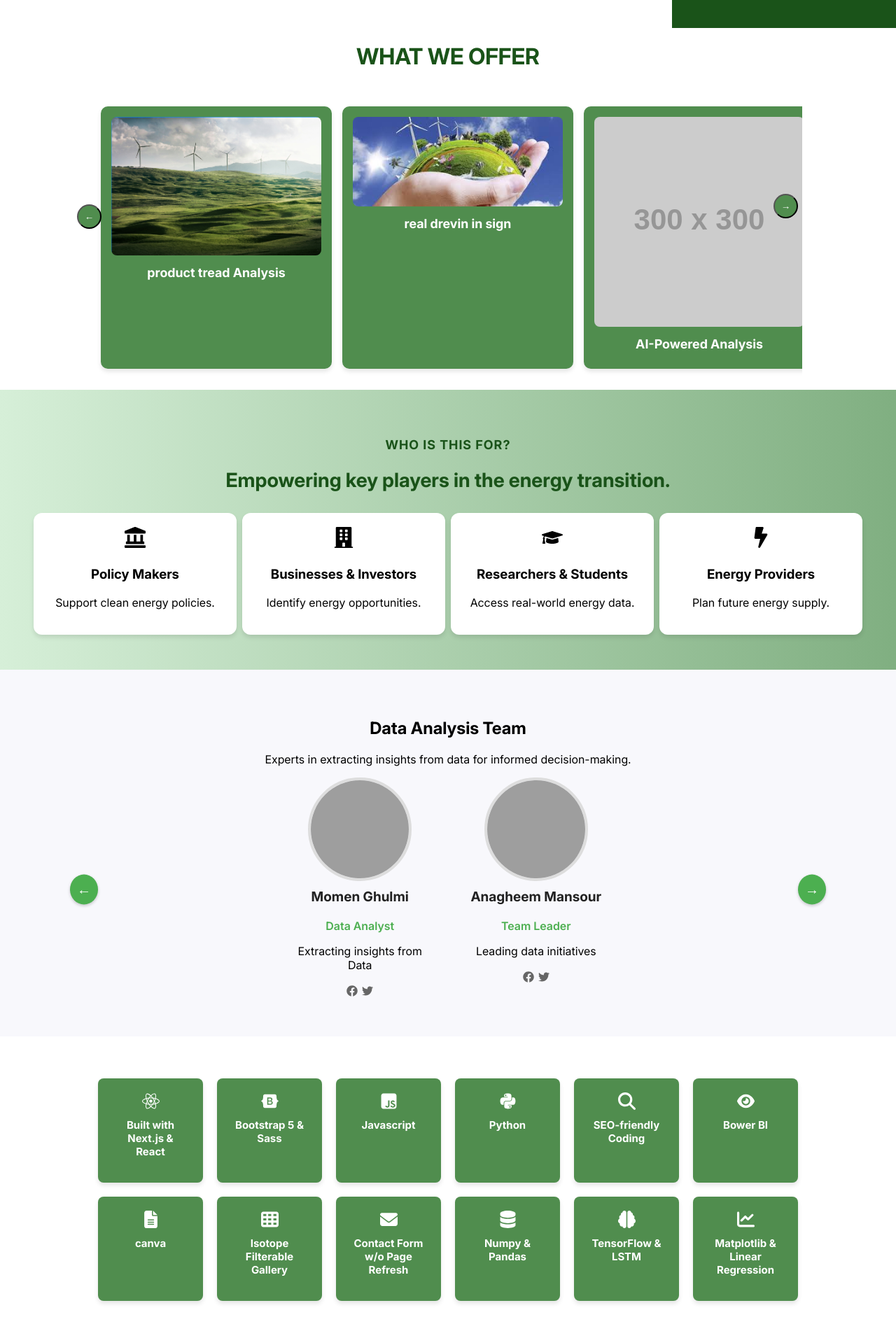
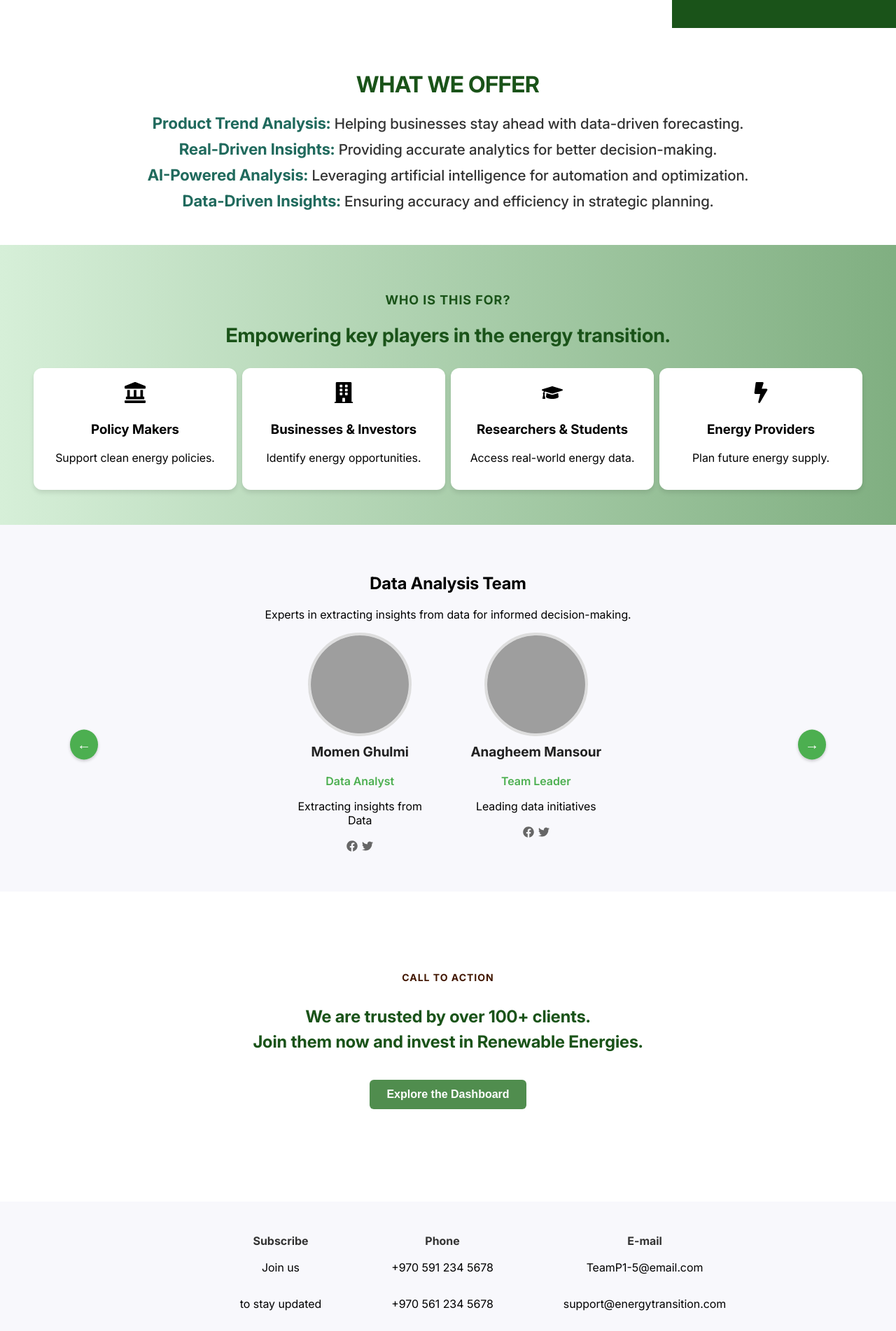
Before and after one commit to MajedAlghoul/Hackathon-renewable-energy-website, a React (Vite) app: page / in a window 1280 px wide. Shown: the part 760-2662 px from the top of the page at 70% size. Built offline with nearby package versions, Linux system fonts and the light colour scheme; grey boxes are pictures that could not be loaded.

Commit message:
edited what we offer section

```diff
--- a/src/components/home/Home.jsx
+++ b/src/components/home/Home.jsx
@@ -5,111 +5,40 @@ import styles from "./Home.module.css";
 import { FaFacebook, FaTwitter } from "react-icons/fa";
 import { useState, useRef } from "react";
 
+// Team Data Array
 const teams = [
   {
     name: "Data Analysis Team",
-    description:
-      "Experts in extracting insights from data for informed decision-making.",
+    description: "Experts in extracting insights from data for informed decision-making.",
     members: [
-      {
-        name: "Momen Ghulmi",
-        role: "Data Analyst",
-        desc: "Extracting insights from Data",
-        img: "Momen.jpg",
-      },
-      {
-        name: "Anagheem Mansour",
-        role: "Team Leader",
-        desc: "Leading data initiatives",
-        img: "Anagheem.jpg",
-      },
-    ],
+      { name: "Momen Ghulmi", role: "Data Analyst", desc: "Extracting insights from Data", img: "/images/Momen.jpg" },
+      { name: "Anagheem Mansour", role: "Team Leader", desc: "Leading data initiatives", img: "/images/Anagheem.jpg" }
+    ]
   },
   {
     name: "AI Team",
     description: "Optimizing AI models to drive energy transition solutions.",
     members: [
-      {
-        name: "Hussein Awad",
-        role: "AI Programmer",
-        desc: "Optimizing models for better efficiency",
-        img: "Hussein.jpg",
-      },
-      {
-        name: "Muna ??",
-        role: "AI Programmer",
-        desc: "Exploring AI-driven solutions",
-        img: "Muna.jpg",
-      },
-    ],
+      { name: "Hussein Awad", role: "AI Programmer", desc: "Optimizing models for better efficiency", img: "/images/Hussein.jpg" },
+      { name: "Muna Hasan", role: "AI Programmer", desc: "Exploring AI-driven solutions", img: "/images/Muna.jpg" }
+    ]
   },
   {
     name: "Web Development Team",
     description: "Designing and developing interactive user interfaces.",
     members: [
-      {
-        name: "Majed Alghoul",
-        role: "Front-end Developer",
-        desc: "Building clean and interactive UI",
-        img: "Majed.jpg",
-      },
-      {
-        name: "Mariam Alqam",
-        role: "Programmer",
-        desc: "Landing page design and development",
-        img: "Mariam.jpg",
-      },
-      {
-        name: "Ameen Dababat",
-        role: "Programmer",
-        desc: "Landing page design and development",
-        img: "Ameen.jpg",
-      },
-    ],
-  },
+      { name: "Majed Alghoul", role: "Front-end Developer", desc: "Building clean and interactive UI", img: "/images/Majed.jpg" },
+      { name: "Mariam Alqam", role: "Programmer", desc: "Landing page design and development", img: "/images/Mariam.jpg" },
+      { name: "Ameen Dababat", role: "Programmer", desc: "Landing page design and development", img: "/images/Ameen.jpg" }
+    ]
+  }
 ];
 
-import majed from "/majed Alghoul.jpg";
-import Hussein from "/Hussein Awad.jpg";
-import momen from "/momen Ghulmi.jpg";
-
-import one from "/1.jpg";
-import two from "/2.jpg";
-import three from "/3.jpg";
-
-import { FontAwesomeIcon } from "@fortawesome/react-fontawesome";
-import {
-  faReact,
-  faBootstrap,
-  faJsSquare,
-  faPython,
-} from "@fortawesome/free-brands-svg-icons";
-import {
-  faServer,
-  faSearch,
-  faEye,
-  faFileAlt,
-  faTh,
-  faEnvelope,
-  faHeadset,
-  faDatabase,
-  faBrain,
-  faChartLine,
-} from "@fortawesome/free-solid-svg-icons";
-
 function Home() {
-  const teamRef = useRef(null);
   const [currentSlide, setCurrentSlide] = useState(0);
   const totalSlides = teams.length;
 
-  const scrollLeft = () => {
-    document.querySelector(`.${styles["scroll-container"]}`).scrollLeft -= 300;
-  };
-
-  const scrollRight = () => {
-    document.querySelector(`.${styles["scroll-container"]}`).scrollLeft += 300;
-  };
-
+  // Slide navigation functions
   const slideLeft = () => {
     setCurrentSlide((prev) => (prev === 0 ? totalSlides - 1 : prev - 1));
   };
@@ -121,59 +50,31 @@ function Home() {
   return (
     <div className={styles["home-outer-container"]}>
       <Hero />
+
       {/* WHAT WE OFFER */}
       <div className={styles["what-we-offer-container"]}>
         <h1 className={styles["heading"]}>WHAT WE OFFER</h1>
-        <div className={styles["container"]}>
-          <button className={styles["left-btn"]} onClick={scrollLeft}>
-            &#8592;
-          </button>
-
-          <div className={styles["scroll-container"]}>
-            <div className={styles["card"]}>
-              <img src="1.jpg" alt="Image 1" />
-              <h3>product tread Analysis</h3>
-            </div>
-
-            <div className={styles["card"]}>
-              <img src="2.jpg" alt="Image 2" />
-              <h3>real drevin in sign</h3>
-            </div>
-
-            <div className={styles["card"]}>
-              <img
-                src="https://via.placeholder.com/300"
-                alt="Image 3: AI Analysis"
-              />
-              <h3>AI-Powered Analysis</h3>
-            </div>
-            <div className={styles["card"]}>
-              <img src="https://via.placeholder.com/300" alt="Data Insights" />
-              <h3>Data-Driven Insights</h3>
-            </div>
-          </div>
-          <button className={styles["right-btn"]} onClick={scrollRight}>
-            &#8594;
-          </button>
+        <div className={styles["offer-text"]}>
+          <p><span>Product Trend Analysis:</span> Helping businesses stay ahead with data-driven forecasting.</p>
+          <p><span>Real-Driven Insights:</span> Providing accurate analytics for better decision-making.</p>
+          <p><span>AI-Powered Analysis:</span> Leveraging artificial intelligence for automation and optimization.</p>
+          <p><span>Data-Driven Insights:</span> Ensuring accuracy and efficiency in strategic planning.</p>
         </div>
       </div>
 
-      {/* WHO IS THIS FOR*/}
+      {/* WHO IS THIS FOR */}
       <WhoIsThisFor />
 
-      {/* MEET OUR TEAM*/}
+      {/* MEET OUR TEAM */}
       <div className={styles["team-wrapper"]}>
         <h2 className={styles["team-title"]}>{teams[currentSlide].name}</h2>
-        <p className={styles["team-description"]}>
-          {teams[currentSlide].description}
-        </p>
+        <p className={styles["team-description"]}>{teams[currentSlide].description}</p>
 
         <div className={styles["team-container"]}>
-          {/* Left Arrow Button */}
-          <button className={styles["team-left-btn"]} onClick={slideLeft}>
-            &#8592;
-          </button>
+          {/* Left Arrow */}
+          <button className={styles["team-left-btn"]} onClick={slideLeft}>&#8592;</button>
 
+          {/* Team Members */}
           <div className={styles["team-members"]}>
             {teams[currentSlide].members.map((member, index) => (
               <div className={styles["team-member"]} key={index}>
@@ -184,18 +85,10 @@ function Home() {
                 <p className={styles["role"]}>{member.role}</p>
                 <p>{member.desc}</p>
                 <div className={styles["social-icons"]}>
-                  <a
-                    href="https://facebook.com"
-                    target="_blank"
-                    rel="noopener noreferrer"
-                  >
+                  <a href="https://facebook.com" target="_blank" rel="noopener noreferrer">
                     <FaFacebook />
                   </a>
-                  <a
-                    href="https://twitter.com"
-                    target="_blank"
-                    rel="noopener noreferrer"
-                  >
+                  <a href="https://twitter.com" target="_blank" rel="noopener noreferrer">
                     <FaTwitter />
                   </a>
                 </div>
@@ -203,88 +96,12 @@ function Home() {
             ))}
           </div>
 
-          {/* Right Arrow Button */}
-          <button className={styles["team-right-btn"]} onClick={slideRight}>
-            &#8594;
-          </button>
-        </div>
-      </div>
-
-      {/* ************************* */}
-      {/* <div className={styles["container-2"]}>
-        <div className={styles["service-box-1"]}>
-          <img src="magnifier-icon.png" alt="User Research" />
-          <div className={styles["content_1"]}>
-            <h3>identical visualization</h3>
-            <p>Duis mollis gravida commodo id luctus erat porttitor ligula.</p>
-          </div>
-        </div>
-
-        <div className={styles["service-box-2"]}>
-          <img src="puzzle-icon.png" alt="Strategy & Planning" />
-          <div className={styles["content_2"]}>
-            <h3>Ongoing motvaited and tools </h3>
-            <p>Duis mollis gravida commodo id luctus erat porttitor ligula.</p>
-          </div>
-        </div>
-      </div> */}
-      {/* ****************** */}
-
-      <div className={styles["container_3_outer"]}>
-        <div className={styles["container_3"]}>
-          <div className={styles["feature"]}>
-            <FontAwesomeIcon icon={faReact} className={styles["icon"]} />
-            <h3>Built with Next.js & React</h3>
-          </div>
-          <div className={styles["feature"]}>
-            <FontAwesomeIcon icon={faBootstrap} className={styles["icon"]} />
-            <h3>Bootstrap 5 & Sass</h3>
-          </div>
-          <div className={styles["feature"]}>
-            <FontAwesomeIcon icon={faJsSquare} className={styles["icon"]} />
-            <h3>Javascript</h3>
-          </div>
-          <div className={styles["feature"]}>
-            <FontAwesomeIcon icon={faPython} className={styles["icon"]} />
-            <h3>Python</h3>
-          </div>
-          <div className={styles["feature"]}>
-            <FontAwesomeIcon icon={faSearch} className={styles["icon"]} />
-            <h3>SEO-friendly Coding</h3>
-          </div>
-          <div className={styles["feature"]}>
-            <FontAwesomeIcon icon={faEye} className={styles["icon"]} />
-            <h3>Bower BI </h3>
-          </div>
-          <div className={styles["feature"]}>
-            <FontAwesomeIcon icon={faFileAlt} className={styles["icon"]} />
-            <h3>canva</h3>
-          </div>
-          <div className={styles["feature"]}>
-            <FontAwesomeIcon icon={faTh} className={styles["icon"]} />
-            <h3>Isotope Filterable Gallery</h3>
-          </div>
-          <div className={styles["feature"]}>
-            <FontAwesomeIcon icon={faEnvelope} className={styles["icon"]} />
-            <h3>Contact Form w/o Page Refresh</h3>
-          </div>
-          <div className={styles["feature"]}>
-            <FontAwesomeIcon icon={faDatabase} className={styles["icon"]} />
-            <h3>Numpy & Pandas</h3>
-          </div>
-          <div className={styles["feature"]}>
-            <FontAwesomeIcon icon={faBrain} className={styles["icon"]} />
-            <h3>TensorFlow & LSTM</h3>
-          </div>
-          <div className={styles["feature"]}>
-            <FontAwesomeIcon icon={faChartLine} className={styles["icon"]} />
-            <h3>Matplotlib & Linear Regression</h3>
-          </div>
+          {/* Right Arrow */}
+          <button className={styles["team-right-btn"]} onClick={slideRight}>&#8594;</button>
         </div>
       </div>
 
       {/* CALL TO ACTION */}
-
       <CallToAction />
     </div>
   );
--- a/src/components/home/Home.module.css
+++ b/src/components/home/Home.module.css
@@ -12,97 +12,24 @@
   margin-top: 40px;
 } */
 
-.container {
-  display: flex;
-  align-items: center;
-  justify-content: center;
-  gap: 10px;
-
-  overflow: hidden;
-  position: relative;
-  padding: 20px;
-
-  position: relative;
+.what-we-offer-container {
+  text-align: center;
+  padding: 40px 20px;
 }
 
-/* Scroll container styling */
-.scroll-container {
-  display: flex;
-  gap: 15px;
-  overflow-x: auto;
-  scroll-behavior: smooth;
-  width: 80%;
-  padding: 10px;
-  white-space: nowrap;
+.offer-text p {
+  font-size: 1.3rem;
+  font-weight: 500;
+  color: #333;
+  margin: 10px 0;
 }
 
-.scroll-container::-webkit-scrollbar {
-  display: none; /* Hide scrollbar */
+.offer-text span {
+  font-weight: bold;
+  color: #206A5D; /* Green highlight */
+  font-size: 1.4rem;
 }
 
-/* Card styling */
-.card {
-  flex: 0 0 auto;
-  width: 300px;
-  background: #508d4e;
-  padding: 15px;
-  text-align: center;
-  border-radius: 10px;
-  box-shadow: 0 4px 6px rgba(0, 0, 0, 0.1);
-}
-
-.card img {
-  width: 100%;
-  border-radius: 8px;
-}
-
-.card h3 {
-  margin: 10px 0;
-  font-size: 18px;
-  color: white;
-}
-
-/* Buttons styling */
-/* .btn {
-  background-color: #007bff;
-  color: white;
-  border: none;
-  padding: 10px 15px;
-  cursor: pointer;
-  font-size: 20px;
-  border-radius: 5px;
-
-} */
-
-.left-btn {
-  position: absolute;
-  left: 80px;
-  top: 55px;
-  background-color: #508d4e;
-  left: 110px;
-  top: 170px;
-  border-radius: 50%;
-  width: 35px;
-  height: 35px;
-  color: white;
-}
-
-.right-btn {
-  position: absolute;
-  right: 65px;
-  top: 155px;
-  background-color: #508d4e;
-
-  right: 140px;
-  border-radius: 50%;
-  width: 35px;
-  height: 35px;
-  color: white;
-}
-
-.btn:hover {
-  background-color: #0056b3;
-}
 /*Team Section*/
 /* General Team Section Styling */
 .team-wrapper {
```
